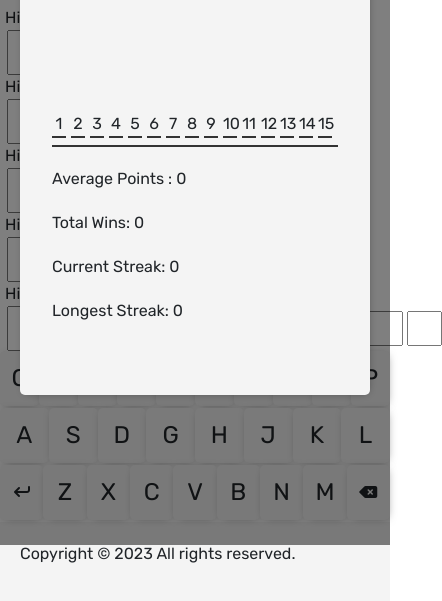
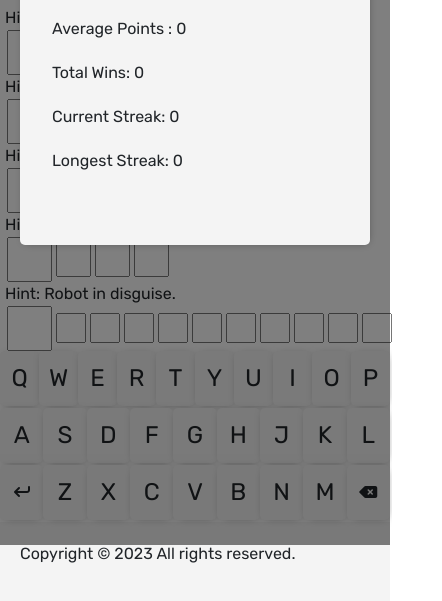
Before and after one commit to tdtd/acrostiq, a plain HTML site: page index.html in a window 390 px wide. Both pictures are taken after a click on the button 221 px from the left and 100 px from the top of the page. Shown: the part 299-900 px from the top of the page, 442 px wide, since content can reach past the window. Drawn offline with nearby package versions, Linux system fonts and the light colour scheme.

Commit message:
Added the letter "f"
-Added a missing letter to the keyboard.
-Made it so that using the keyboard actually saved progress.
-Fixed input sizes on mobile devices for longer words.

```diff
--- a/Keyboard/main.js
+++ b/Keyboard/main.js
@@ -1,6 +1,6 @@
 let a = document.addEventListener("DOMContentLoaded", function () {
   let keyboardRow1 = ["q", "w", "e", "r", "t", "y", "u", "i", "o", "p"];
-  let keyboardRow2 = ["a", "s", "d", "g", "h", "j", "k", "l"];
+  let keyboardRow2 = ["a", "s", "d","f", "g", "h", "j", "k", "l"];
   let keyboardRow3 = ['<span><span class="keyboard-enter">Enter</span><i class="fa-solid fa-arrow-turn-down"></i></span>', "z", "x", "c", "v", "b", "n", "m", '<i class="fa-solid fa-delete-left"></i>'];
 
   const keyboard = document.getElementById("keyboard");
--- a/main.js
+++ b/main.js
@@ -564,7 +564,7 @@ document.addEventListener("DOMContentLoaded", function () {
     pointArray[gameScore - 1] += 1;
     stats.metaStats.pointArray = pointArray;
 
-    localStorage.setItem("stats", JSON.stringify(stats));
+    window.localStorage.setItem("stats", JSON.stringify(stats));
     setChartData(chart, pointArray, gameScore - 1);
 
     //Handle Chart
@@ -580,13 +580,13 @@ document.addEventListener("DOMContentLoaded", function () {
   }
 
   function writeGameStateToLocalStorage(stats) {
-    localStorage.setItem("stats", JSON.stringify(stats));
+    window.localStorage.setItem("stats", JSON.stringify(stats));
   }
 
   function readStatsFromLocalStorage() {
-    if (localStorage.getItem("stats") === null) return null;
+    if (window.localStorage.getItem("stats") === null) return null;
 
-    return JSON.parse(localStorage.getItem("stats"));
+    return JSON.parse(window.localStorage.getItem("stats"));
   }
 
   function loadStats() {
@@ -713,7 +713,7 @@ document.addEventListener("DOMContentLoaded", function () {
       },
     };
 
-    localStorage.setItem("stats", JSON.stringify(stats));
+    window.localStorage.setItem("stats", JSON.stringify(stats));
     return stats;
   }
 
@@ -829,6 +829,10 @@ document.addEventListener("DOMContentLoaded", function () {
       hintSpan.classList.add("label");
       wordDiv.appendChild(hintSpan);
       wordDiv.appendChild(underlineSpan);
+
+      if (hintWord.word.length > 10) {
+        wordDiv.classList.add("long-word");
+      }
 
       const inputs = [];
 
@@ -948,6 +952,7 @@ document.addEventListener("DOMContentLoaded", function () {
           recentInputs,
           recentWordIndex
         );
+        saveGameStateToLocalStorage();
         moveToNextHintWord(puzzleWords, recentWordIndex);
       }
     }
--- a/style.css
+++ b/style.css
@@ -701,9 +701,19 @@ input:checked + .slider:before {
     margin-left: 3px;
   }
 
+  .long-word input{
+    width: 30px;
+    height: 30px;
+    font-size: 1.5em;
+  }
+
   .chart-row {
     gap: 5px;
     grid-template-columns: repeat(15, 14px);
+  }
+
+  .popup {
+    align-items: start;
   }
 }
 
@@ -718,6 +728,12 @@ input:checked + .slider:before {
     font-size: 1.5em;
   }
 
+  .long-word input{
+    width: 30px;
+    height: 30px;
+    font-size: 1.5em;
+  }
+
   .puzzle-word input:first-of-type {
     width: 45px;
     height: 45px;
@@ -729,6 +745,10 @@ input:checked + .slider:before {
       width: calc(100% - 50px);
       margin-left: 50px;
     }
+  }
+
+  .popup {
+    align-items: start;
   }
 }
 
```
